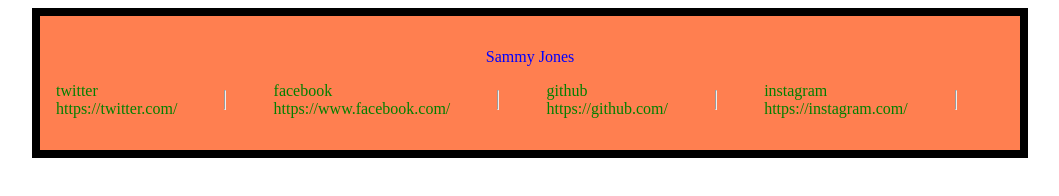
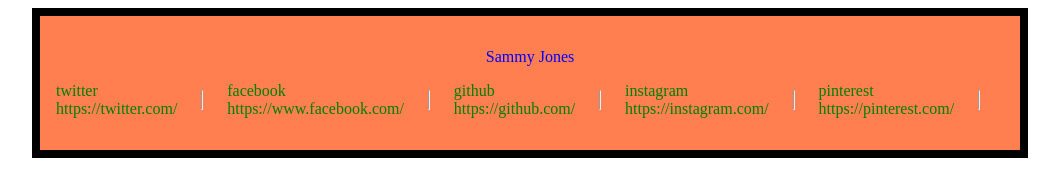
Before and after one commit to bvasilop/JSON-to-HTML-exercise, a plain HTML site: page index.html in a window 1280 px wide. Shown: the whole page, without its empty margins (110-1169 px from the left). Drawn offline with Linux system fonts and the light colour scheme.

```diff
--- a/main.js
+++ b/main.js
@@ -18,6 +18,10 @@ const user_profile = {
         {
             description: 'instagram',
             link: 'https://instagram.com/',
+        },
+        {
+            description: 'pinterest',
+            link: 'https://pinterest.com/',
         },
     ],
 };
```
Also changed, not shown: index.html (+0 -40 lines).
